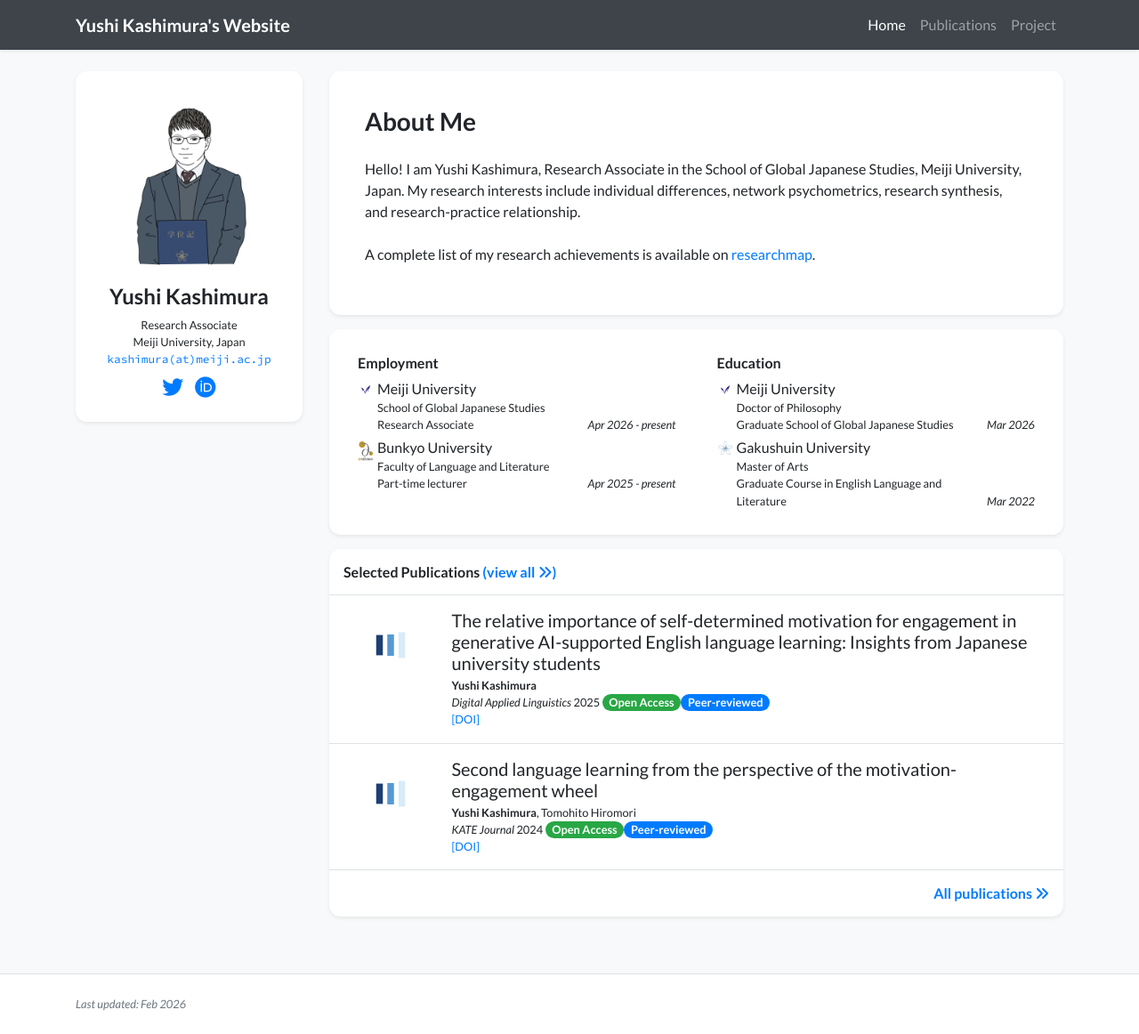
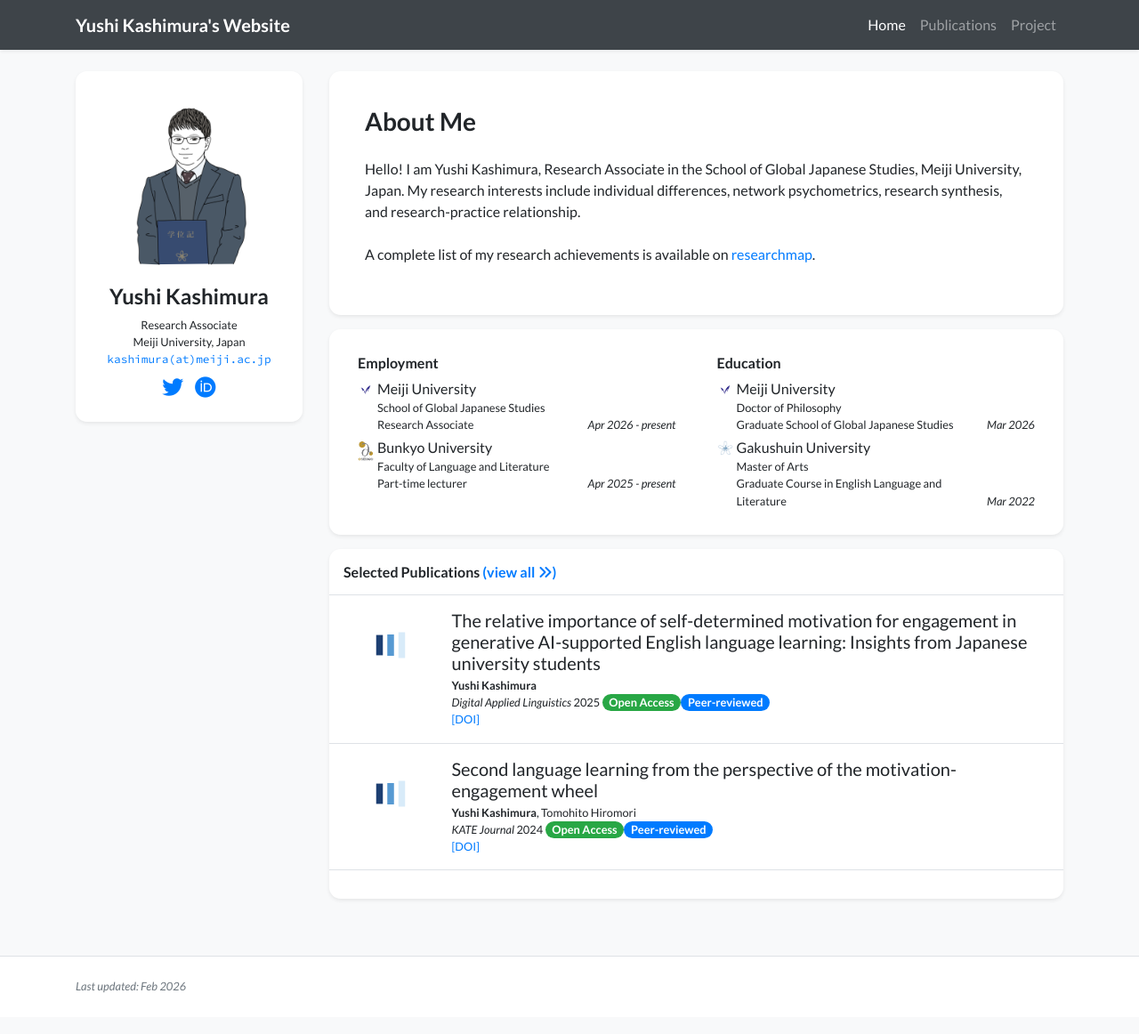
Before and after one commit to ys-kashimura/yushikashimura.github.io, a Jekyll site: the page built from index.html, in a window 1280 px wide and 1162 px high. Shown: the whole window at 89% size. Built offline with Jekyll 4.4.1, drawn with Linux system fonts in a browser that asks for light colours; nearby versions of some CDN libraries; a style sheet for code colours, icons or effects is not loaded.

Commit message:
Update publication_card.html

```diff
--- a/_includes/widgets/publication_card.html
+++ b/_includes/widgets/publication_card.html
@@ -8,6 +8,6 @@
         {% include widgets/publication_item.html item=item first=false last=false %}
     {% endfor %}
     <h6 class="d-block p-3 mt-0 text-right">
-        <a href="{{ 'publications' | relative_url }}">All publications <i class="fas fa-angle-double-right"></i></a>
+        <a href="{{ 'publications' | relative_url }}">
     </h6>
 </div>
```
